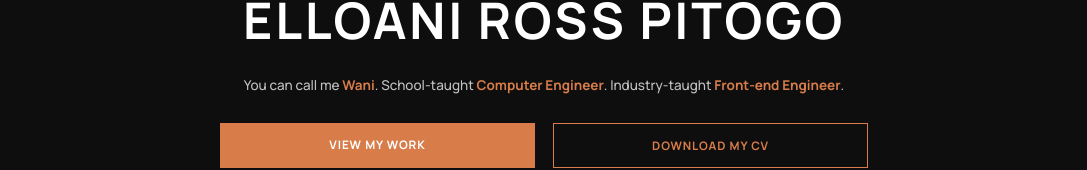
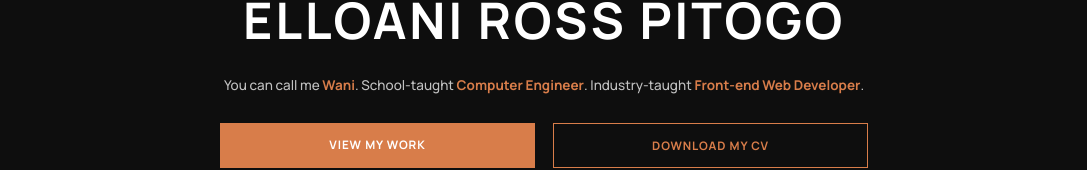
Before and after one commit to thewanionly/portfolio, a website: page index.html in a window 1280 px wide. Shown: the part 334-504 px from the top of the page, without its empty margins (96-1183 px from the left). Drawn offline with nearby package versions, Linux system fonts and the light colour scheme; files that its build step writes are made by us from their sources.

Commit message:
Change home description to "Front-end Web Developer" from "Front-end Engineer"

```diff
--- a/index.html
+++ b/index.html
@@ -74,7 +74,7 @@
         <p class="home__subtitle">
           You can call me <strong class="highlight">Wani</strong>. School-taught
           <strong class="highlight">Computer Engineer</strong>. Industry-taught
-          <strong class="highlight">Front-end Engineer</strong>.
+          <strong class="highlight">Front-end Web Developer</strong>.
         </p>
         <div class="home__cta-btn-group">
           <a class="home__cta-btn button button__primary" href="#projects"> View my work </a>
```
